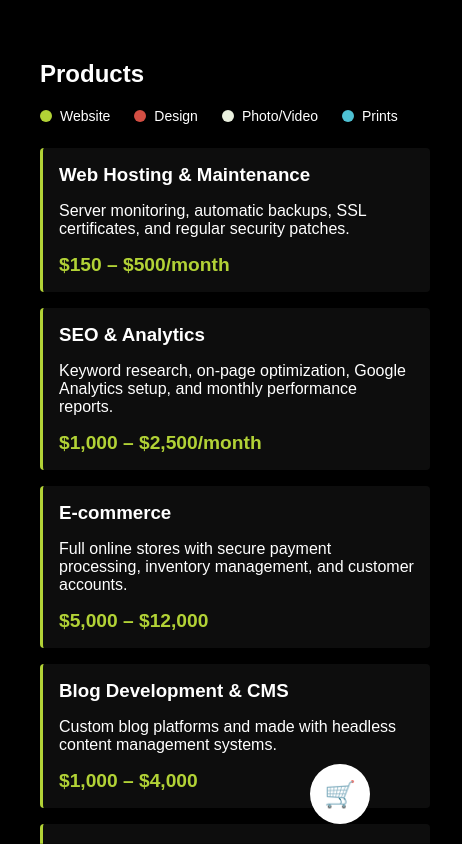
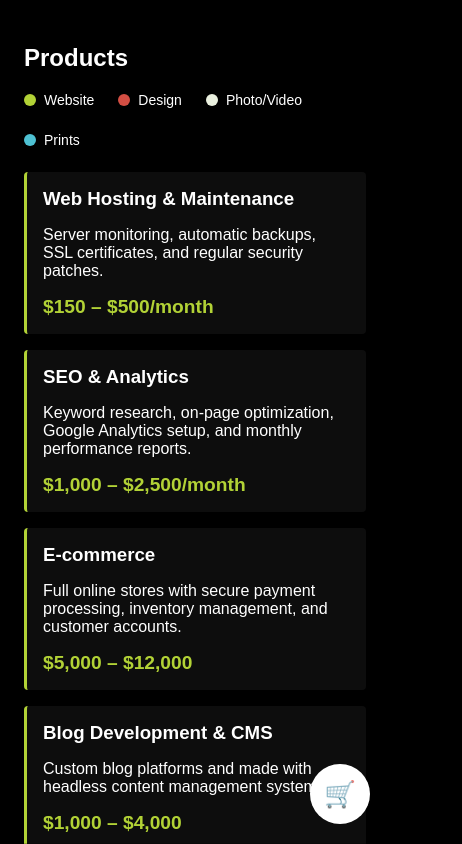
Before and after one commit to Antonioreyes8/surco, a React (Create React App) app: page /store in a window 390 px wide. Both pictures are taken after a click on the button "English". Shown: the top 844 px of the page, 462 px wide, since content can reach past the window. Built offline with nearby package versions, Linux system fonts and the light colour scheme; a web font is replaced by a local one.

Commit message:
fixing store page overflow

```diff
--- a/src/styles/global.css
+++ b/src/styles/global.css
@@ -47,6 +47,7 @@ html {
 }
 body {
 	background-color: black;
+	overflow-x: hidden;
 }
 
 /* Utility: Reset button to appear as text */
--- a/src/styles/store.css
+++ b/src/styles/store.css
@@ -1,7 +1,6 @@
 .store-page {
 	color: white;
 	font-family: Delight, sans-serif;
-	width: 100svw;
 }
 
 /* =========================
@@ -151,7 +150,9 @@
 
 @media (max-width: 768px) {
 	.store-items-container {
-		width: 100svw;
+		width: 100%;
+		padding: 1rem; /* reduce from 2rem */
+		box-sizing: border-box; /* include padding in width calculation */
 	}
 	/* SLIDE-UP CART */
 	.cart-container {
```
